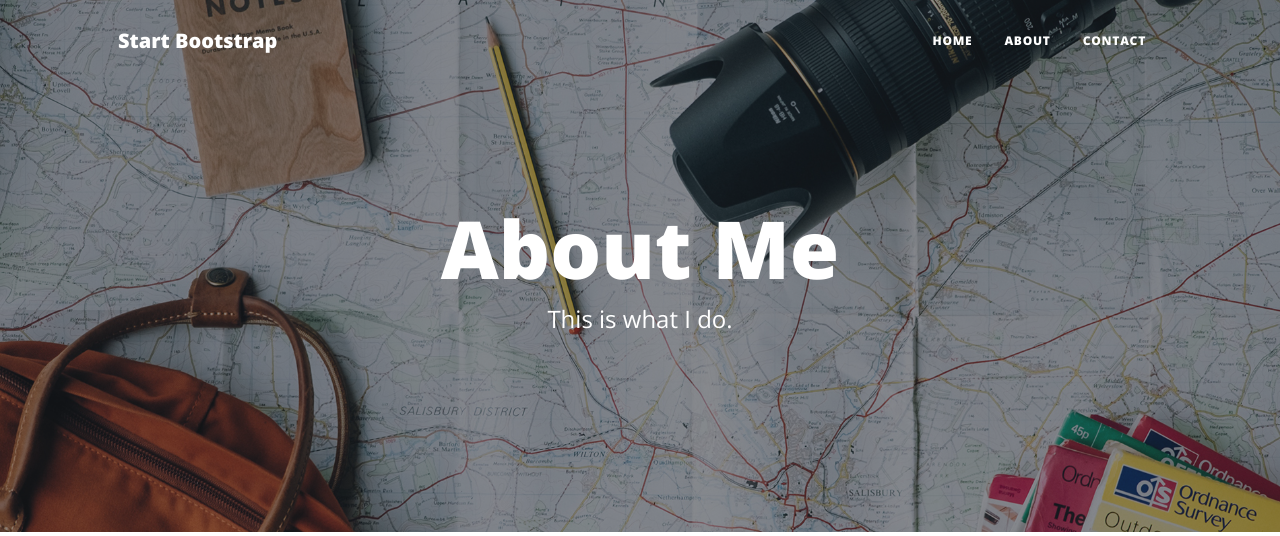
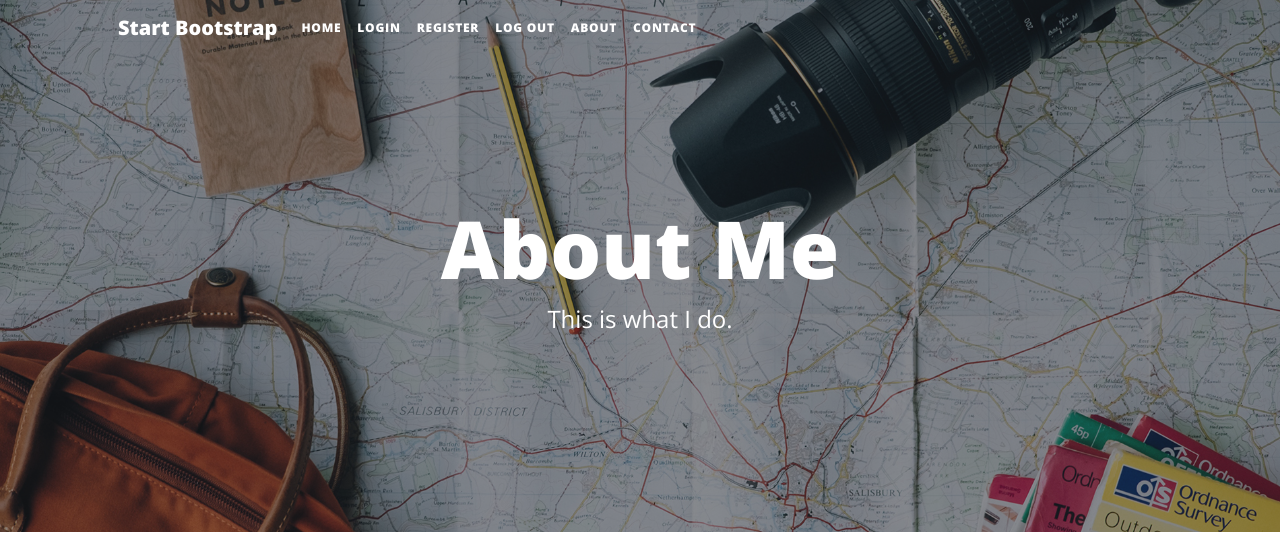
Before and after one commit to Algerdi/Blog, a Flask app: page /about in a window 1280 px wide. Shown: the top 536 px of the page. Run offline with Flask 2, Linux system fonts and the light colour scheme; some libraries are stand-ins or nearby versions.

Commit message:
compared with sample files

```diff
--- a/main.py
+++ b/main.py
@@ -1,4 +1,4 @@
-from flask import Flask, render_template, redirect, url_for, request
+from flask import Flask, render_template, redirect, url_for, request, flash
 from flask_bootstrap import Bootstrap
 from flask_sqlalchemy import SQLAlchemy
 from flask_wtf import FlaskForm
@@ -9,6 +9,12 @@ import smtplib
 from datetime import date
 import bleach
 import requests
+from werkzeug.security import generate_password_hash, check_password_hash
+from sqlalchemy.orm import relationship
+from flask_login import UserMixin, login_user, LoginManager, login_required, current_user, logout_user
+from forms import CreatePostForm
+from flask_gravatar import Gravatar
+
 
 # posts = requests.get("https://api.npoint.io/8374634deab5c155b147").json()
 OWN_EMAIL = 'ya.hachu.pitci@mail.ru'
@@ -27,6 +33,7 @@ db = SQLAlchemy(app)
 
 # CONFIGURE TABLE
 class BlogPost(db.Model):
+    __tablename__ = "blog_posts"
     id = db.Column(db.Integer, primary_key=True)
     title = db.Column(db.String(250), unique=True, nullable=False)
     subtitle = db.Column(db.String(250), nullable=False)
@@ -34,6 +41,9 @@ class BlogPost(db.Model):
     body = db.Column(db.Text, nullable=False)
     author = db.Column(db.String(250), nullable=False)
     img_url = db.Column(db.String(250), nullable=False)
+
+
+db.create_all()
 
 
 class CreatePostForm(FlaskForm):
@@ -70,8 +80,23 @@ class CreatePostForm(FlaskForm):
 
 @app.route('/')
 def get_all_posts():
-    posts = db.session.query(BlogPost).all()
+    posts = BlogPost.query.all()
     return render_template("index.html", all_posts=posts)
+
+
+@app.route('/register')
+def register():
+    return render_template("register.html")
+
+
+@app.route('/login')
+def login():
+    return render_template("login.html")
+
+
+@app.route('/logout')
+def logout():
+    return redirect(url_for('get_all_posts'))
 
 
 @app.route("/about")
@@ -79,13 +104,9 @@ def about():
     return render_template("about.html")
 
 
-@app.route("/post/<int:index>")
-def show_post(index):
-    posts = db.session.query(BlogPost).all()
-    requested_post = None
-    for blog_post in posts:
-        if int(blog_post.id) == index:
-            requested_post = blog_post
+@app.route("/post/<int:post_id>")
+def show_post(post_id):
+    requested_post = BlogPost.query.get(post_id)
     return render_template("post.html", post=requested_post)
 
 
@@ -110,7 +131,6 @@ def send_email(name, email, phone, message):
 def add_new_post():
     form = CreatePostForm()
     if form.validate_on_submit():
-        x = form.body.data
         new_post = BlogPost(
             title=form.title.data,
             subtitle=form.subtitle.data,
@@ -125,7 +145,7 @@ def add_new_post():
     return render_template("make-post.html", form=form)
 
 
-@app.route("/edit-post/<post_id>", methods=["GET", "POST"])
+@app.route("/edit-post/<int:post_id>")
 def edit_post(post_id):
     post = BlogPost.query.get(post_id)
     edit_form = CreatePostForm(
@@ -143,7 +163,7 @@ def edit_post(post_id):
         post.body = edit_form.body.data
         db.session.commit()
         return redirect(url_for("show_post", post_id=post.id))
-    return render_template("make-post.html", form=edit_form, is_edit=True)
+    return render_template("make-post.html", form=edit_form)
 
 
 @app.route("/delete/<int:post_id>")
--- a/templates/header.html
+++ b/templates/header.html
@@ -21,16 +21,34 @@
         <!-- Navigation-->
         <nav class="navbar navbar-expand-lg navbar-light" id="mainNav">
             <div class="container px-4 px-lg-5">
-                <a class="navbar-brand" href="/">Start Bootstrap</a>
+                <a class="navbar-brand" href="{{url_for('get_all_posts')}}">Start Bootstrap</a>
                 <button class="navbar-toggler" type="button" data-bs-toggle="collapse" data-bs-target="#navbarResponsive" aria-controls="navbarResponsive" aria-expanded="false" aria-label="Toggle navigation">
                     Menu
                     <i class="fas fa-bars"></i>
                 </button>
                 <div class="collapse navbar-collapse" id="navbarResponsive">
-                    <ul class="navbar-nav ms-auto py-4 py-lg-0">
-                        <li class="nav-item"><a class="nav-link px-lg-3 py-3 py-lg-4" href="/">Home</a></li>
-                        <li class="nav-item"><a class="nav-link px-lg-3 py-3 py-lg-4" href="/about">About</a></li>
-                        <li class="nav-item"><a class="nav-link px-lg-3 py-3 py-lg-4" href="/contact">Contact</a></li>
+                    <ul class="navbar-nav ml-auto">
+                      <li class="nav-item">
+                        <a class="nav-link" href="{{ url_for('get_all_posts') }}">Home</a>
+                      </li>
+
+                      <li class="nav-item">
+                        <a class="nav-link" href="{{ url_for('login') }}">Login</a>
+                      </li>
+                      <li class="nav-item">
+                        <a class="nav-link" href="{{ url_for('register') }}">Register</a>
+                      </li>
+
+                      <li class="nav-item">
+                        <a class="nav-link" href="{{ url_for('logout') }}">Log Out</a>
+                      </li>
+
+                      <li class="nav-item">
+                        <a class="nav-link" href="{{ url_for('about') }}">About</a>
+                      </li>
+                      <li class="nav-item">
+                        <a class="nav-link" href="{{ url_for('contact') }}">Contact</a>
+                      </li>
                     </ul>
                 </div>
             </div>
--- a/templates/index.html
+++ b/templates/index.html
@@ -21,7 +21,7 @@
                     </div>
                     {% for post in all_posts %}
                     <div class="post-preview">
-                      <a href="{{ url_for('show_post', index=post.id) }}">
+                      <a href="{{ url_for('show_post', post_id=post.id) }}">
                         <h2 class="post-title">
                           {{post.title}}
                         </h2>
```
Also changed, not shown: templates/login.html (added, +33 -0 lines), templates/post.html (+26 -3 lines), templates/register.html (added, +33 -0 lines), blog.db (added).
